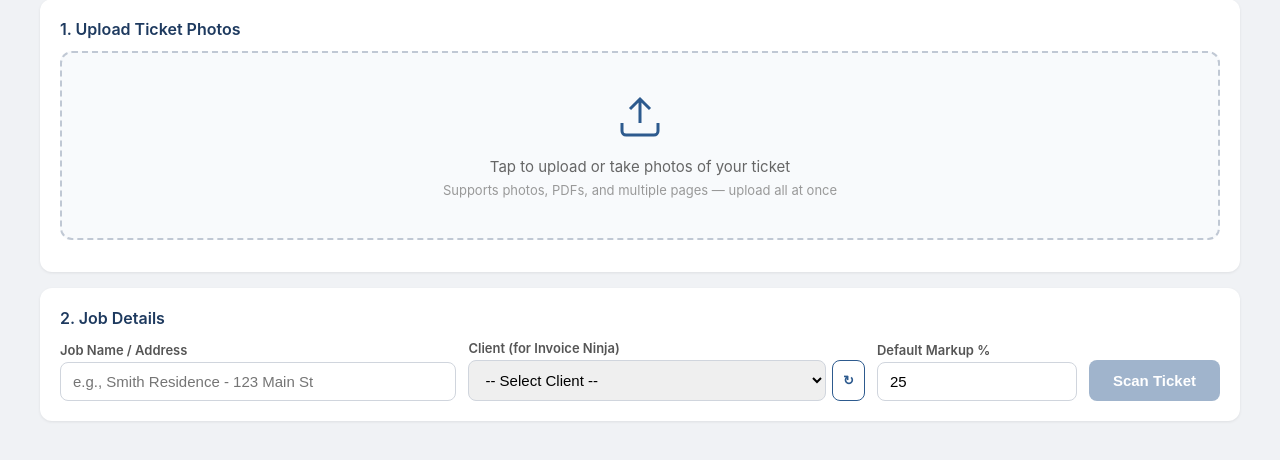
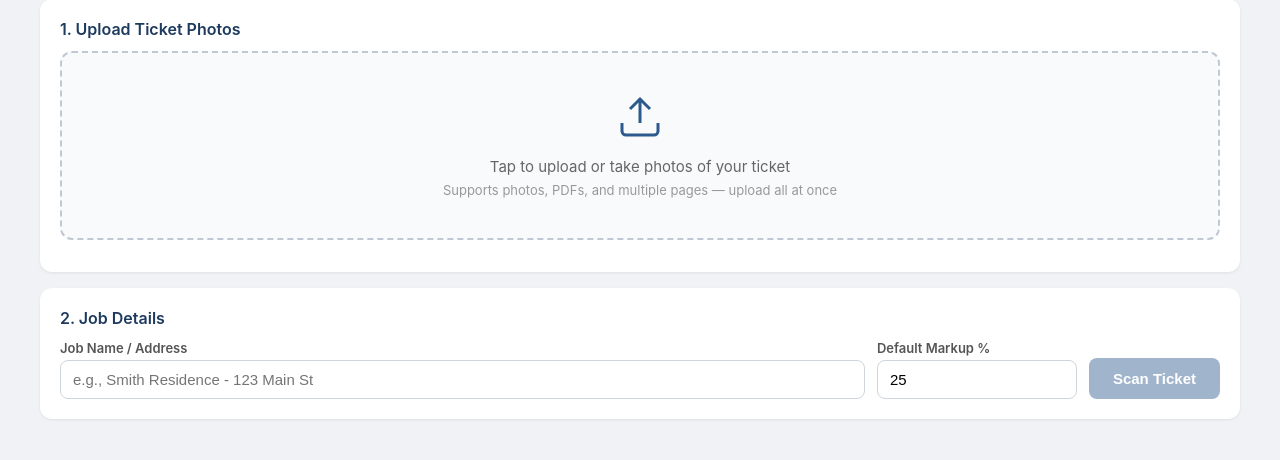
Before and after one commit to wiremanar/supply-ticket-scanner, a Flask app: page / in a window 1280 px wide. Shown: the part 120-580 px from the top of the page. Run offline with Flask 3, Linux system fonts and the light colour scheme; some libraries are stand-ins or nearby versions.

Commit message:
Remove Invoice Ninja integration from scanner UI
Clean up the scanner to just do ticket scanning with Copy for Joist
and CSV export. Removes Ninja button, client dropdown, tax toggle,
and Ninja settings to keep it simple for Holly.

Co-Authored-By: Claude Opus 4.6 (1M context) <noreply@anthropic.com>

```diff
--- a/templates/index.html
+++ b/templates/index.html
@@ -399,16 +399,6 @@
                     <label>Job Name / Address</label>
                     <input type="text" id="jobName" placeholder="e.g., Smith Residence - 123 Main St">
                 </div>
-                <div class="field">
-                    <label>Client (for Invoice Ninja)</label>
-                    <div style="display:flex; gap:6px;">
-                        <select id="clientSelect" style="padding:10px 12px; border:1px solid #d0d5dd; border-radius:8px; font-size:15px; flex:1;">
-                            <option value="">-- Select Client --</option>
-                            <option value="__new__">+ Add New Client</option>
-                        </select>
-                        <button class="btn btn-sm btn-outline" onclick="loadClients()" title="Refresh client list" style="padding:8px 10px;">&#x21bb;</button>
-                    </div>
-                </div>
                 <div class="field" style="max-width: 140px;">
                     <label>Default Markup %</label>
                     <input type="number" id="defaultMarkup" value="25" min="0" max="200" step="1">
@@ -455,17 +445,9 @@
             <div id="errorMessages"></div>
 
             <div class="action-bar">
-                <button class="btn btn-primary" onclick="sendToNinja()" id="ninjaBtn" style="background:#e67e22;">
-                    Send to Invoice Ninja
-                </button>
                 <button class="btn btn-success" onclick="copyForJoist()">Copy All for Joist</button>
                 <button class="btn btn-outline" onclick="downloadCSV()">Download CSV</button>
                 <button class="btn btn-outline" onclick="clearAll()">Clear &amp; Start Over</button>
-            </div>
-            <div id="ninjaResult" style="display:none; margin-top:12px; padding:14px; background:#e8f5e9; border:2px solid #27ae60; border-radius:8px;">
-                <strong style="color:#27ae60;">Invoice Created!</strong>
-                <span id="ninjaInvoiceInfo"></span>
-                <a id="ninjaInvoiceLink" href="#" target="_blank" style="margin-left:12px; color:#2d5a8e; font-weight:600;">Open in Invoice Ninja</a>
             </div>
 
             <!-- Quick Copy Panel - one item at a time for Joist entry -->
@@ -493,16 +475,6 @@
             <div class="field">
                 <label>Default Markup %</label>
                 <input type="number" id="settingsMarkup" value="25" min="0" max="200">
-            </div>
-            <hr style="margin:16px 0; border:none; border-top:1px solid #e0e0e0;">
-            <h3 style="font-size:14px; color:#e67e22; margin-bottom:10px;">Invoice Ninja (Auto-Import)</h3>
-            <div class="field">
-                <label>Invoice Ninja URL</label>
-                <input type="text" id="ninjaUrlInput" placeholder="http://localhost:8080">
-            </div>
-            <div class="field">
-                <label>Invoice Ninja API Token</label>
-                <input type="password" id="ninjaTokenInput" placeholder="Your API token">
             </div>
             <div class="modal-actions">
                 <button class="btn btn-outline" onclick="closeSettings()">Cancel</button>
@@ -1018,7 +990,8 @@
                         ninja_token: ninjaToken,
                         line_items: lineItems,
                         job_name: jobName,
-                        client_id: clientId
+                        client_id: clientId,
+                        apply_tax: document.getElementById('applyTax').value === 'yes'
                     })
                 });
 
```
